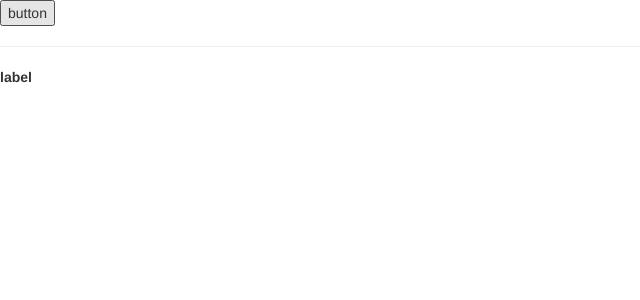
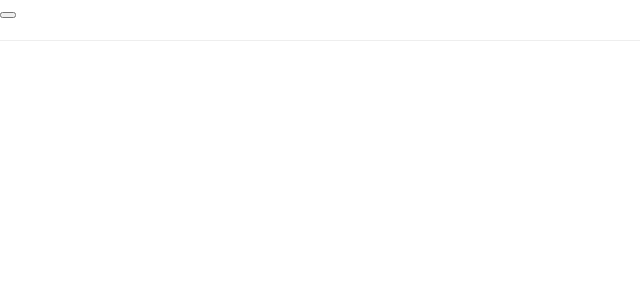
Before and after one commit to danrector/react-demos, a React app: page / in a window 1280 px wide. Shown: the top 300 px of the page, without its empty margins (0-640 px from the left). Built offline with nearby package versions, Linux system fonts and the light colour scheme.

Commit message:
made higher order component for label and button. props children are no longer passing through

```diff
--- a/App.js
+++ b/App.js
@@ -1,4 +1,12 @@
 import React from 'react';
+
+const HOC = (InnerComponent) => class extends React.Component {
+	render(){
+		return (
+			<InnerComponent />
+		)
+	}
+}
 
 class App extends React.Component {
 	render(){
@@ -6,13 +14,13 @@ class App extends React.Component {
 			<div>
 				<Button>button</Button>
 				<hr/>
-				<Label>label</Label>
+				<LabelHOC>label</LabelHOC>
 			</div>
 		)
 	}
 }
 
-const Button = (props) => <button>{props.children}</button>
+const Button = HOC((props) => <button>{props.children}</button>)
 
 class Label extends React.Component {
 	render(){
@@ -21,6 +29,8 @@ class Label extends React.Component {
 		)
 	}
 }
+
+const LabelHOC = HOC(Label)
 
 export default App
 
```
